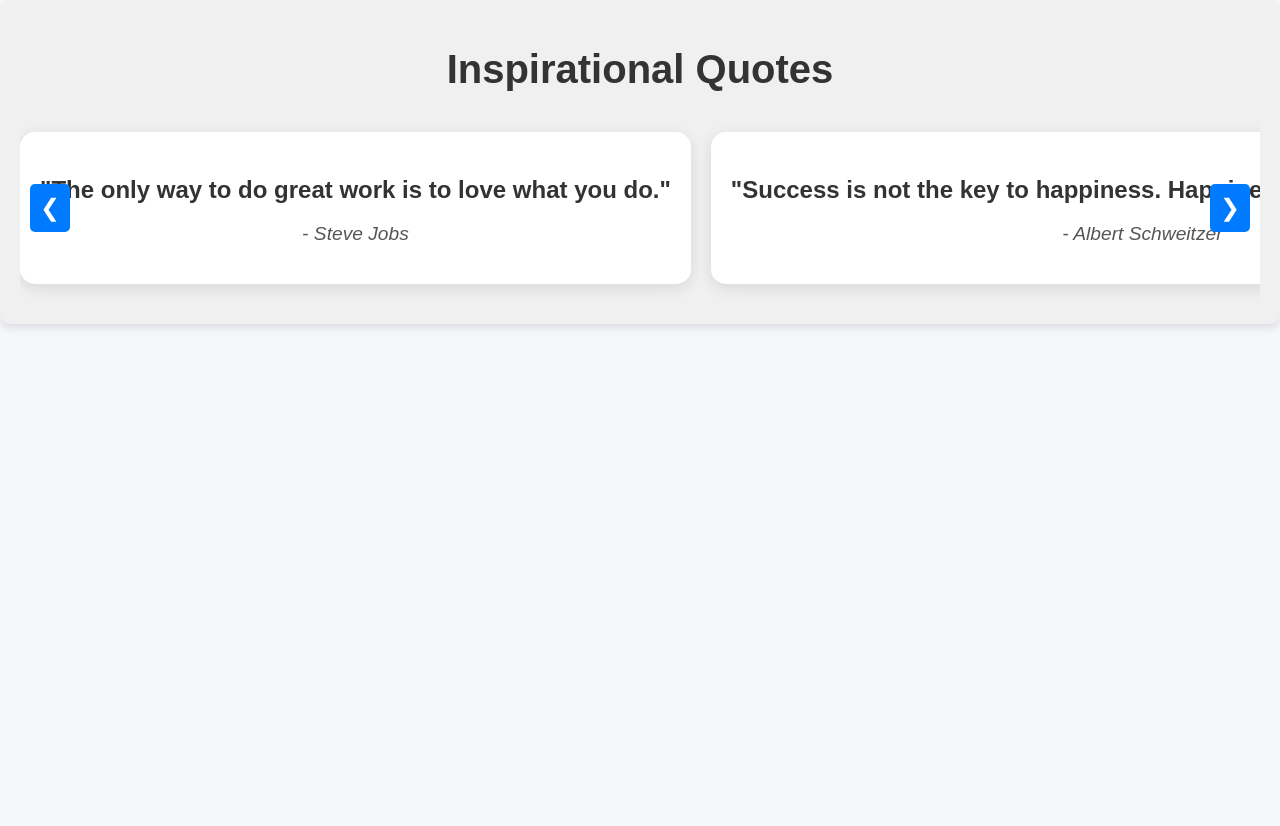
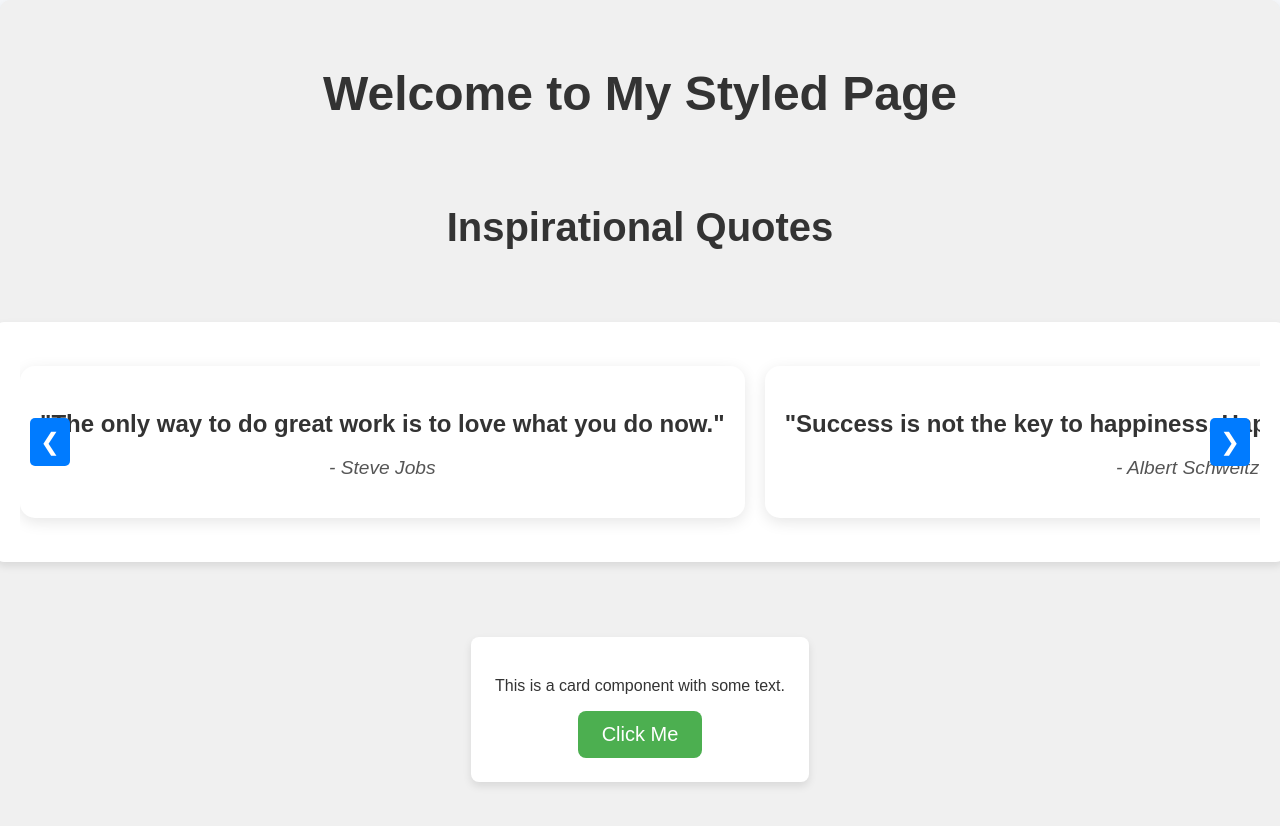
Before and after one commit to gowda26/react_new_web_page, a React (Create React App) app: page / in a window 1280 px wide. Shown: the top 826 px of the page. Before the commit the page ends 800 px from the top, so only its background shows below. Built offline with nearby package versions, Linux system fonts and the light colour scheme.

Commit message:
Advanced

```diff
--- a/package.json
+++ b/package.json
@@ -9,6 +9,8 @@
     "react": "^18.3.1",
     "react-dom": "^18.3.1",
     "react-scripts": "5.0.1",
+    "styled-components": "^6.1.12",
+    "watch": "^1.0.2",
     "web-vitals": "^2.1.4"
   },
   "scripts": {
--- a/src/App.css
+++ b/src/App.css
@@ -55,7 +55,25 @@
   box-shadow: 0 6px 12px rgba(0, 0, 0, 0.1);
 }
 
+.appContainer {
+  font-family: 'Poppins', sans-serif;
+  padding: 20px;
+  max-width: 100%;
+  margin: 0 auto;
+  background-image: url('/background.jpg');
+  background-size: cover;
+  background-position: center;
+  background-attachment: fixed;
+  border-radius: 10px;
+  box-shadow: 0 4px 8px rgba(0, 0, 0, 0.1);
+}
+
 .quoteContainer:hover {
   transform: scale(1.05);
   background-color: #f0f8ff;
 }
+
+
+
+
+/* Rest of your App.css styles */
--- a/src/App.js
+++ b/src/App.js
@@ -1,12 +1,24 @@
 import React from 'react';
 import QuoteList from './components/QuoteList';
 import './App.css';
+import { Container, Header, Button, Card } from './components/StyledComponents';
+
 
 function App() {
   return (
+
     <div style={styles.appContainer}>
-      <h1 style={styles.header}>Inspirational Quotes</h1>
-      <QuoteList />
+    <Container>
+        <Header>Welcome to My Styled Page</Header>
+        <h2 style={styles.header}>Inspirational Quotes</h2>
+        <Card>
+        <QuoteList />
+        </Card>
+        <Card>
+            <p>This is a card component with some text.</p>
+            <Button>Click Me</Button>
+        </Card>
+    </Container>
     </div>
   );
 }
--- a/src/components/QuoteList.js
+++ b/src/components/QuoteList.js
@@ -5,7 +5,7 @@
 
 const QuoteList = () => {
   const quotes = [
-    { text: "The only way to do great work is to love what you do.", author: "Steve Jobs" },
+    { text: "The only way to do great work is to love what you do now.", author: "Steve Jobs" },
     { text: "Success is not the key to happiness. Happiness is the key to success.", author: "Albert Schweitzer" },
     { text: "Don't watch the clock; do what it does. Keep going.", author: "Sam Levenson" },
     { text: "The future belongs to those who believe in the beauty of their dreams.", author: "Eleanor Roosevelt" },
@@ -15,12 +15,14 @@
     { text: "Your time is limited, so don’t waste it living someone else’s life.", author: "Steve Jobs" },
     { text: "The best way to predict the future is to create it.", author: "Peter Drucker" },
     { text: "It always seems impossible until it's done.", author: "Nelson Mandela" },
+
   ];
 
   const quoteListRef = useRef(null);
   const [scrollPosition, setScrollPosition] = useState(0);
 
   const handleNext = () => {
+
     if (quoteListRef.current) {
       const newScrollPosition = scrollPosition + window.innerWidth;
       setScrollPosition(newScrollPosition);
--- /dev/null
+++ b/src/components/StyledComponents.js
@@ -0,0 +1,67 @@
+import styled, { keyframes } from 'styled-components';
+
+// Define keyframes for animations
+const fadeIn = keyframes`
+  from {
+    opacity: 0;
+  }
+  to {
+    opacity: 1;
+  }
+`;
+
+// Define CSS variables for theme
+const theme = {
+  primaryColor: '#4CAF50',
+  secondaryColor: '#FF5722',
+  backgroundColor: '#f0f0f0',
+  textColor: '#333',
+  borderRadius: '0.5rem',
+  boxShadow: '0 4px 8px rgba(0, 0, 0, 0.1)',
+};
+
+export const Container = styled.div`
+  display: grid;
+  place-items: center;
+  min-height: 100vh;
+  background-color: ${theme.backgroundColor};
+  animation: ${fadeIn} 1s ease-in-out;
+`;
+
+export const Header = styled.h1`
+  font-size: 3rem;
+  color: ${theme.textColor};
+  margin-bottom: 1.5rem;
+  text-align: center;
+  animation: ${fadeIn} 1.5s ease-in-out;
+`;
+
+export const Button = styled.button`
+  background-color: ${theme.primaryColor};
+  color: white;
+  padding: 0.75rem 1.5rem;
+  border: none;
+  border-radius: ${theme.borderRadius};
+  cursor: pointer;
+  font-size: 1.25rem;
+  transition: background-color 0.3s, transform 0.3s;
+
+  &:hover {
+    background-color: ${theme.secondaryColor};
+    transform: scale(1.05);
+  }
+`;
+
+export const Card = styled.div`
+  background: white;
+  border-radius: ${theme.borderRadius};
+  box-shadow: ${theme.boxShadow};
+  padding: 1.5rem;
+  margin: 1.5rem;
+  min-width: 250px;  /* Minimum width to ensure card doesn't get too small */
+  max-width: 100%;   /* Maximum width to prevent it from growing too large */
+  width: auto;       /* Allow width to auto adjust based on content */
+  flex-grow: 1;      /* Allow card to grow if needed */
+  text-align: center;
+  animation: ${fadeIn} 2s ease-in-out;
+`;
```
Also changed, not shown: 1 other file (tests, documents, lock files or other folders).
